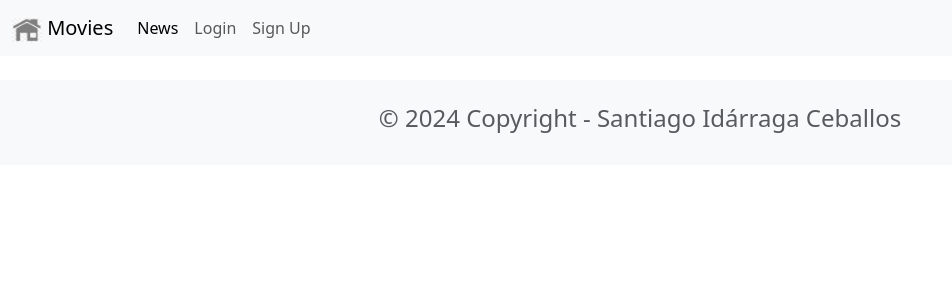
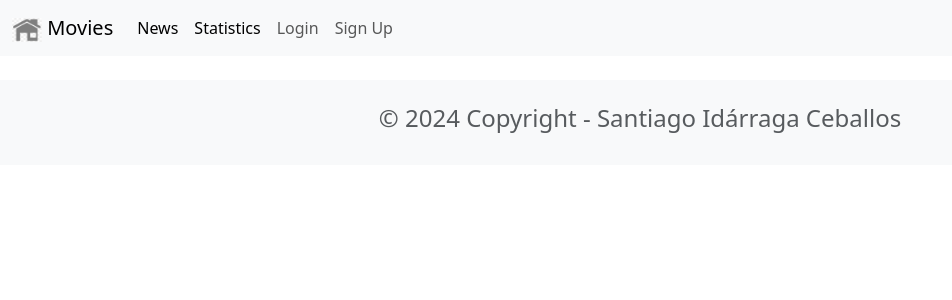
Before and after one commit to sidarragac/PI1-T1y2, a Django app: template news/templates/news.html in a window 1280 px wide. Shown: the top 300 px of the page, without its empty margins (0-952 px from the left). Run offline with Django 3.2, Linux system fonts and the light colour scheme; the template is opened without the code that fills it, so the values that code supplies are empty.

Commit message:
Added statistics url in navbar

```diff
--- a/movie/templates/home.html
+++ b/movie/templates/home.html
@@ -6,9 +6,9 @@
     <link href="https://cdn.jsdelivr.net/npm/bootstrap@5.3.3/dist/css/bootstrap.min.css" rel="stylesheet" integrity="sha384-QWTKZyjpPEjISv5WaRU9OFeRpok6YctnYmDr5pNlyT2bRjXh0JMhjY6hW+ALEwIH" crossorigin="anonymous">
     <title>Home Page</title>
 </head>
+{% extends 'base.html' %}
+{% block content %}
 <body>
-    {% extends 'base.html' %}
-    {% block content %}
     <div class="container pt-5">
         <form action="">
             <div class="mb-3">
@@ -35,6 +35,6 @@
             {% endfor %}
         </div>
     </div>
-    {% endblock content %}
 </body>
+{% endblock content %}
 </html>
--- a/moviesreviews/templates/base.html
+++ b/moviesreviews/templates/base.html
@@ -24,6 +24,9 @@
                         <a class="nav-link active" aria-current="page" href="{% url 'news' %}">News</a>
                     </li>
                     <li class="nav-item">
+                        <a class="nav-link active" aria-current="page" href="{% url 'statistics' %}">Statistics</a>
+                    </li>
+                    <li class="nav-item">
                         <a class="nav-link" href="#">Login</a>
                     </li>
                     <li class="nav-item">
--- a/news/templates/news.html
+++ b/news/templates/news.html
@@ -6,9 +6,9 @@
     <link href="https://cdn.jsdelivr.net/npm/bootstrap@5.3.3/dist/css/bootstrap.min.css" rel="stylesheet" integrity="sha384-QWTKZyjpPEjISv5WaRU9OFeRpok6YctnYmDr5pNlyT2bRjXh0JMhjY6hW+ALEwIH" crossorigin="anonymous">
     <title>News Page</title>
 </head>
+{% extends 'base.html' %}
+{% block content %}
 <body>
-    {% extends 'base.html' %}
-    {% block content %}
     <div class="container">
         {% for news in newss %}
             <div class="card mb-3">
@@ -22,6 +22,6 @@
             </div>
         {% endfor %}
     </div>
-    {% endblock content %}
 </body>
+{% endblock content %}
 </html>
```
